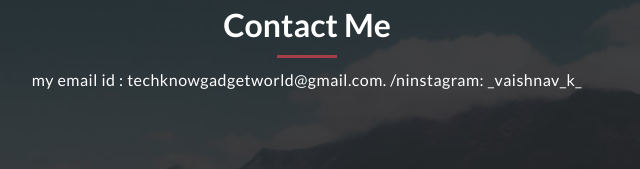
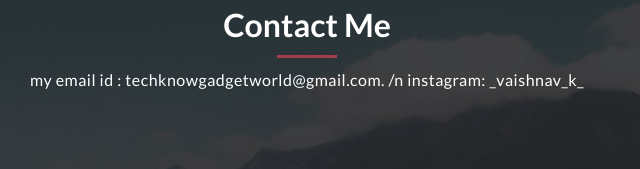
Before and after one commit to vaishnav4281/portfolio, a plain HTML site: page index.html in a window 1280 px wide. Shown: the part 4177-4346 px from the top of the page, 493-1133 px from the left. Drawn offline with Linux system fonts and the light colour scheme.

Commit message:
Update index.html

```diff
--- a/index.html
+++ b/index.html
@@ -354,7 +354,7 @@ https://templatemo.com/tm-531-reflux
             <div class="line-dec"></div>
             <span
               >my email id : techknowgadgetworld@gmail.com.
-              /ninstagram: _vaishnav_k_</span
+              /n instagram: _vaishnav_k_</span
             >
           </div>
           <div class="row">
```
